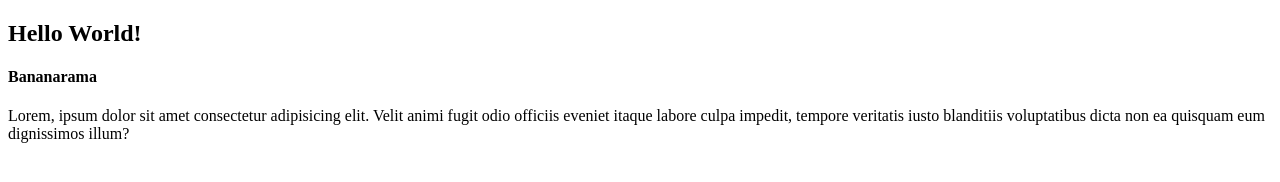
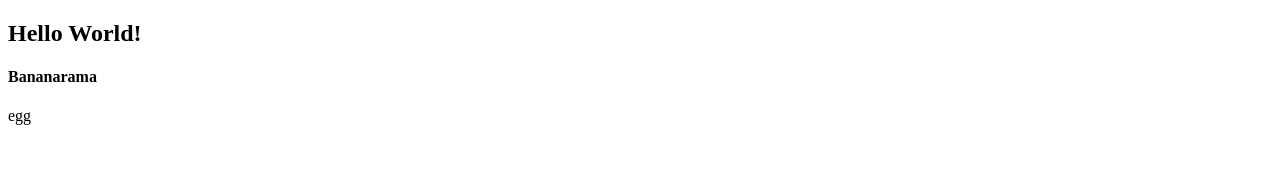
Before and after one commit to ChristoferCarlsson/actions_tutorial, a plain HTML site: page index.html in a window 1280 px wide. Drawn offline with Linux system fonts and the light colour scheme.

Commit message:
Bananarama
Eggbert

```diff
--- a/index.html
+++ b/index.html
@@ -8,10 +8,6 @@
   <body>
     <h2>Hello World!</h2>
     <h4>Bananarama</h4>
-    <p>
-      Lorem, ipsum dolor sit amet consectetur adipisicing elit. Velit animi
-      fugit odio officiis eveniet itaque labore culpa impedit, tempore veritatis
-      iusto blanditiis voluptatibus dicta non ea quisquam eum dignissimos illum?
-    </p>
+    <p>egg</p>
   </body>
 </html>
```
